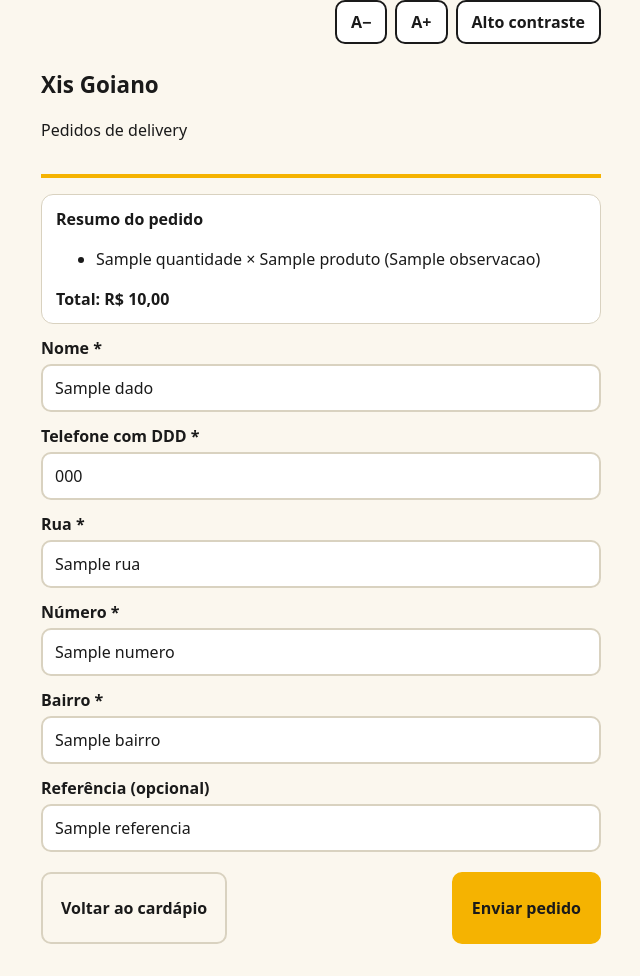
After one commit to GustavoSoares492/app-pedidos-xis-goiano, a Flask app: template app/templates/endereco.html in a window 1280 px wide. The commit adds this page. Shown: the whole page, without its empty margins (319-959 px from the left). Run offline with Flask 3, Linux system fonts and the light colour scheme; the template is opened without the code that fills it: most values are stand-ins (such as "Sample title", 1, 10 or a date in 2020); some libraries are stand-ins or nearby versions.

Commit message:
feat: adiciona quantidade, formulario de endereco e confirmacao do pedido (RF02)

```diff
--- a/app/__init__.py
+++ b/app/__init__.py
@@ -1,8 +1,10 @@
 import os
 from flask import Flask
 from flask_sqlalchemy import SQLAlchemy
+from flask_wtf.csrf import CSRFProtect
 
 db = SQLAlchemy()
+csrf = CSRFProtect()
 
 
 def create_app(config=None):
@@ -15,6 +17,7 @@ def create_app(config=None):
         app.config.update(config)
 
     db.init_app(app)
+    csrf.init_app(app)
 
     from . import models  # noqa: F401  (registra as tabelas)
     from .formatos import formatar_reais
--- /dev/null
+++ b/app/templates/_estilos_pedido.html
@@ -0,0 +1,17 @@
+<style>
+  :root { --erro:#a8200f; }
+  @media (prefers-color-scheme: dark) { :root { --erro:#ff9a8c; } }
+  html[data-contraste="alto"] { --erro:#ff9a8c; }
+  .btn { display:inline-flex; align-items:center; justify-content:center; min-height:48px; min-width:48px; padding:10px 18px; border-radius:10px; border:2px solid var(--acc); background:var(--acc); color:#1a1a1a; font:inherit; font-weight:700; cursor:pointer; text-decoration:none; }
+  .btn.sec { background:transparent; color:var(--ink); border-color:var(--line); }
+  .qtd { display:flex; align-items:center; gap:8px; margin-top:8px; }
+  .qtd input[type=number] { width:4.5rem; text-align:center; }
+  label { display:block; font-weight:600; margin:12px 0 4px; }
+  input[type=text], input[type=tel], input[type=number] { width:100%; min-height:48px; padding:10px 12px; border-radius:10px; border:2px solid var(--line); background:var(--card); color:var(--ink); font:inherit; box-sizing:border-box; }
+  input[aria-invalid="true"] { border-color:var(--erro); }
+  .erro { color:var(--erro); font-weight:600; margin:4px 0 0; }
+  .aviso { border:2px solid var(--erro); border-radius:10px; padding:10px 12px; color:var(--erro); font-weight:600; margin:8px 0 16px; }
+  .resumo, .ok { background:var(--card); border:1px solid var(--line); border-radius:12px; padding:12px 14px; margin-bottom:12px; }
+  .ok { border:2px solid var(--acc); text-align:center; }
+  .acoes { display:flex; justify-content:space-between; gap:12px; margin-top:20px; flex-wrap:wrap; }
+</style>
--- a/app/templates/base.html
+++ b/app/templates/base.html
@@ -28,6 +28,7 @@
     .preco { font-weight:800; }
     .linha { display:flex; justify-content:space-between; gap:10px; }
   </style>
+  {% block estilos %}{% endblock %}
 </head>
 <body>
   <a class="pular" href="#conteudo">Pular para o conteúdo</a>
--- /dev/null
+++ b/app/templates/endereco.html
@@ -0,0 +1,40 @@
+{% extends "base.html" %}
+{% block titulo %}Endereço – Xis Goiano{% endblock %}
+{% block estilos %}{% include "_estilos_pedido.html" %}{% endblock %}
+{% block conteudo %}
+  {% macro campo(nome, rotulo, limite, tipo="text", obrigatorio=True) %}
+    <label for="{{ nome }}">{{ rotulo }}{% if obrigatorio %} *{% endif %}</label>
+    <input type="{{ tipo }}" id="{{ nome }}" name="{{ nome }}" maxlength="{{ limite }}" value="{{ dados.get(nome, '') }}"{% if nome in erros %} aria-invalid="true" aria-describedby="erro_{{ nome }}"{% endif %}>
+    {% if nome in erros %}<p class="erro" id="erro_{{ nome }}">{{ erros[nome] }}</p>{% endif %}
+  {% endmacro %}
+
+  <section class="resumo" aria-label="Resumo do pedido">
+    <strong>Resumo do pedido</strong>
+    <ul>
+      {% for item in itens %}
+        <li>{{ item.quantidade }} × {{ item.produto.nome }}{% if item.observacao %} ({{ item.observacao }}){% endif %}</li>
+      {% endfor %}
+    </ul>
+    <strong>Total: {{ total | brl }}</strong>
+  </section>
+
+  {% if erros %}<p class="aviso" role="alert">Corrija os campos indicados para enviar o pedido.</p>{% endif %}
+
+  <form method="post" action="{{ url_for('main.registrar_pedido') }}" novalidate>
+    <input type="hidden" name="csrf_token" value="{{ csrf_token() }}">
+    {% for item in itens %}
+      <input type="hidden" name="qtd_{{ item.produto.id }}" value="{{ item.quantidade }}">
+      <input type="hidden" name="obs_{{ item.produto.id }}" value="{{ item.observacao }}">
+    {% endfor %}
+    {{ campo("nome", "Nome", 100) }}
+    {{ campo("telefone", "Telefone com DDD", 20, "tel") }}
+    {{ campo("rua", "Rua", 120) }}
+    {{ campo("numero", "Número", 10) }}
+    {{ campo("bairro", "Bairro", 80) }}
+    {{ campo("referencia", "Referência (opcional)", 120, "text", False) }}
+    <div class="acoes">
+      <a class="btn sec" href="{{ url_for('main.cardapio') }}">Voltar ao cardápio</a>
+      <button type="submit" class="btn">Enviar pedido</button>
+    </div>
+  </form>
+{% endblock %}
```
Also changed, not shown: app/routes.py (+46 -3 lines), app/templates/cardapio.html (+22 -0 lines), app/templates/confirmacao.html (added, +16 -0 lines), tests/conftest.py (+7 -1 lines).
